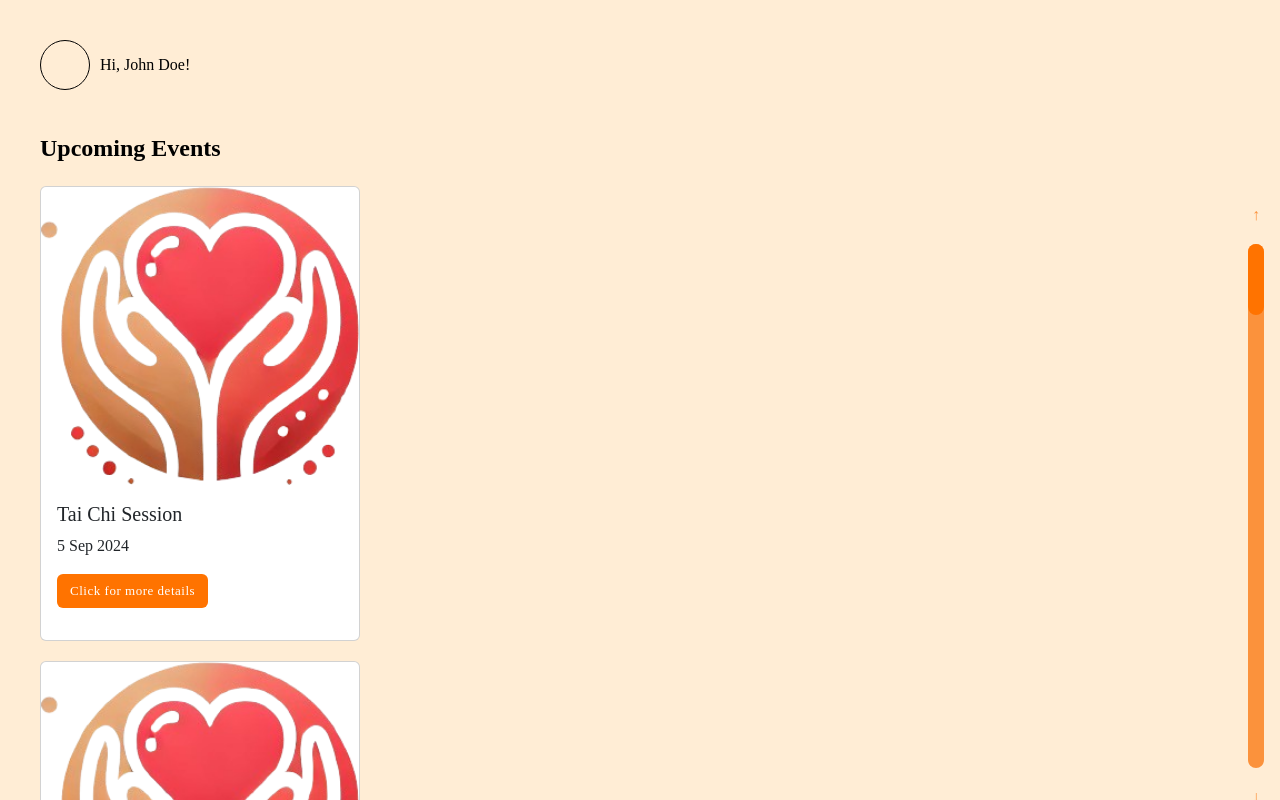
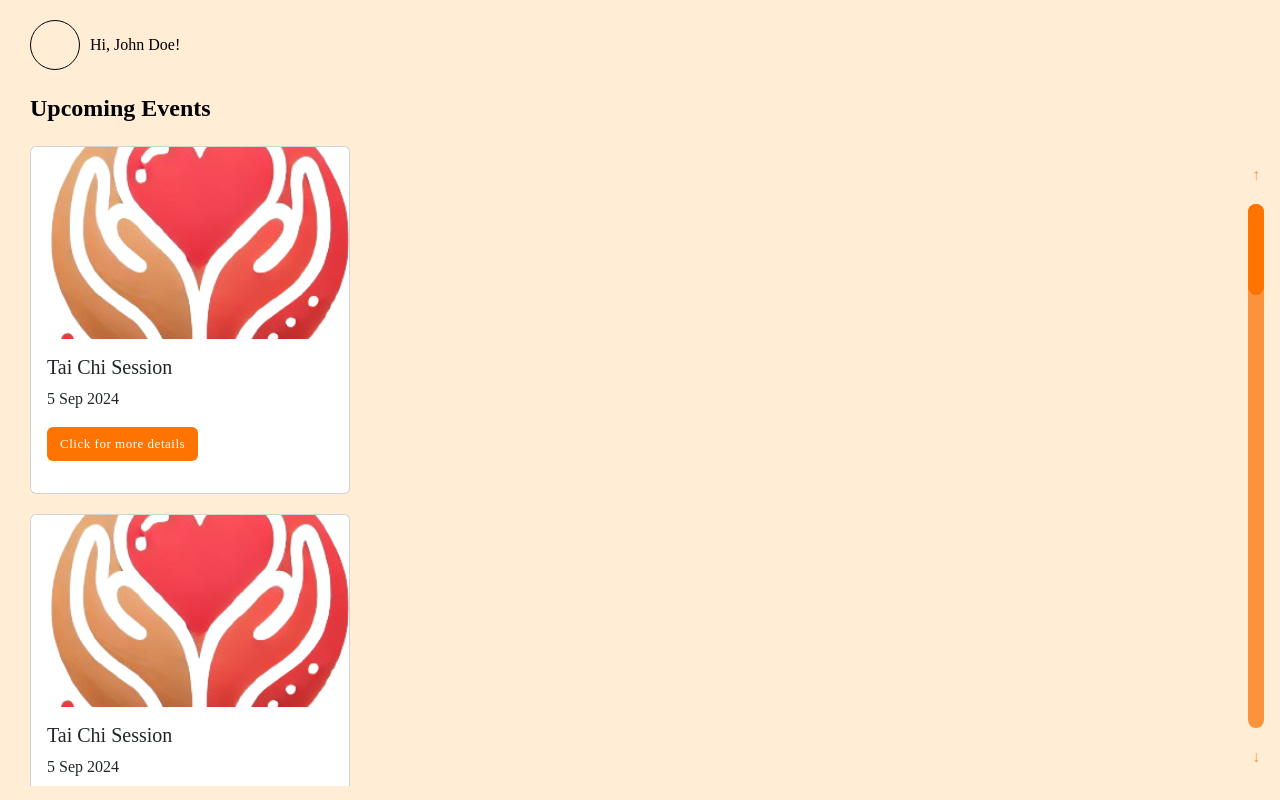
Before and after one commit to tan-sd/event-aid, a Vue app in the folder frontend/: page /elderlyHome in a window 1280 px wide. Built offline with nearby package versions, Linux system fonts and the light colour scheme.

Commit message:
Change text when interest button is clicked

```diff
--- a/frontend/src/views/ElderlyHome.vue
+++ b/frontend/src/views/ElderlyHome.vue
@@ -5,6 +5,7 @@ import Scrollbar from "@/components/Scrollbar.vue";
 const expandedIndex = ref(null);
 const heartAnimated = ref(Array(10).fill(false));
 const liked = ref(Array(10).fill(false));
+const buttonText = ref(Array(10).fill("Join the fun"));
 
 function toggleDetails(index) {
     expandedIndex.value = expandedIndex.value === index ? null : index;
@@ -19,7 +20,23 @@ function animateHeart(index) {
             liked.value[index] = true;
         }, 800);
     } else {
+        heartAnimated.value[index] = false;
         liked.value[index] = false;
+    }
+}
+
+function handleButtonClick(index) {
+    if (!liked.value[index]) {
+        heartAnimated.value[index] = true;
+        buttonText.value[index] = "Interest confirmed";
+
+        setTimeout(() => {
+            heartAnimated.value[index] = false;
+            liked.value[index] = true;
+        }, 800);
+    } else {
+        liked.value[index] = false;
+        buttonText.value[index] = "Join the fun";
     }
 }
 </script>
@@ -35,7 +52,10 @@ function animateHeart(index) {
             <div class="event-container-title">Upcoming Events</div>
             <Scrollbar>
                 <div class="" v-for="n in 10" :key="n">
-                    <div class="card event-card" style="width: 20rem; margin-bottom: 20px;">
+                    <div
+                        class="card event-card"
+                        style="width: 20rem; margin-bottom: 20px"
+                    >
                         <img
                             src="/event-aid-logo.png"
                             class="card-img-top"
@@ -76,14 +96,14 @@ function animateHeart(index) {
                                         class="event-location"
                                         style="margin-bottom: 10px"
                                     >
-                                        Bukit Batok Commuity Center
+                                        Bukit Batok Community Center
                                     </div>
                                     <div class="btn-event-container">
                                         <button
                                             class="btn event-indicate"
-                                            @click="animateHeart(n - 1)"
+                                            @click="handleButtonClick(n - 1)"
                                         >
-                                            I am interested
+                                            {{ buttonText[n - 1] }}
                                         </button>
                                         <div
                                             class="event-heart-icon"
@@ -105,7 +125,7 @@ function animateHeart(index) {
 
 <style scoped>
 .welcome-container {
-    margin: 40px 0 0 40px;
+    margin: 20px 0 0 30px;
     color: black;
     align-items: center;
     display: flex;
@@ -124,7 +144,7 @@ function animateHeart(index) {
 }
 
 .event-container {
-    margin: 40px 0 0 40px;
+    margin: 20px 0 0 30px;
     color: black;
     align-items: center;
 }
@@ -138,6 +158,12 @@ function animateHeart(index) {
 .btn {
     background-color: #ff7300;
     color: #ffffff;
+    font-size: 13px;
+    letter-spacing: 0.04em;
+}
+
+.event-description,
+.event-location {
     font-size: 13px;
     letter-spacing: 0.04em;
 }
@@ -172,4 +198,10 @@ function animateHeart(index) {
         background-position: right;
     }
 }
+
+.card-img-top {
+    width: 100%;
+    height: 15vw;
+    object-fit: cover;
+}
 </style>
```
